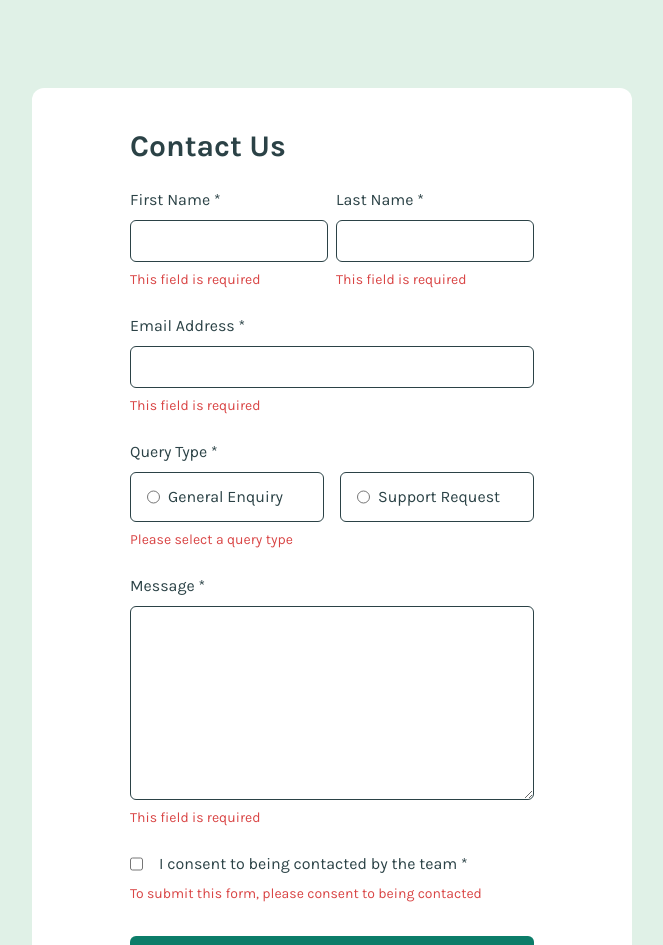
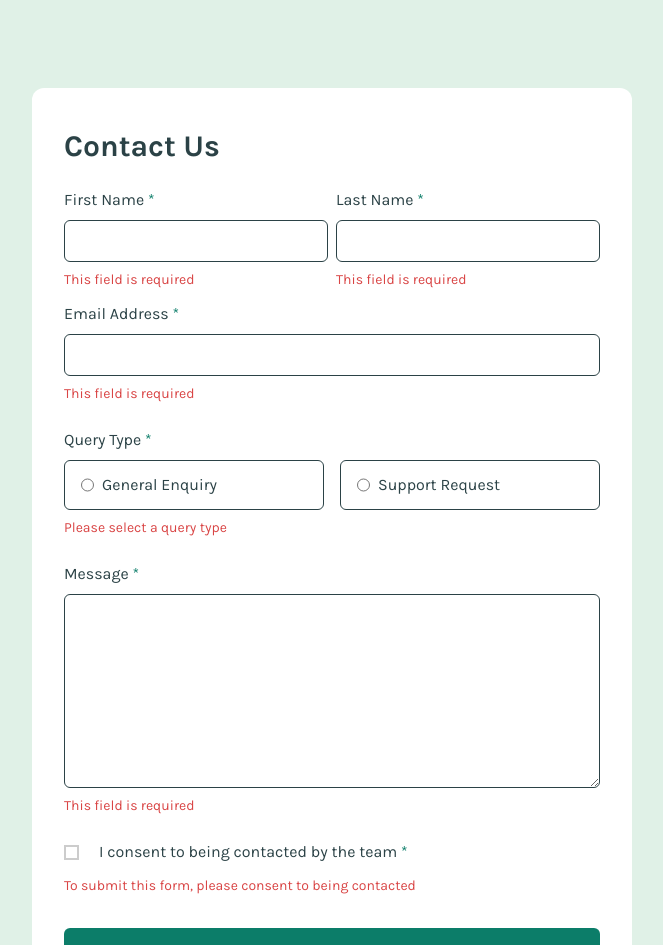
Before and after one commit to JuanMiranda1998/contact-form-frontend-mentor, a React (Vite) app: page / in a window 1280 px wide. Shown: the top 945 px of the page, without its empty margins (308-971 px from the left). Built offline with nearby package versions, Linux system fonts and the light colour scheme.

Commit message:
styled checkbox input

```diff
--- a/src/components/ConfirmationMessage.jsx
+++ b/src/components/ConfirmationMessage.jsx
@@ -1,9 +1,13 @@
-import React from 'react'
 
 const ConfirmationMessage = () => {
   return (
     <div className='w-[300px] lg:w-[400px] px-4 py-4 rounded-lg absolute top-1 left-1/2 -translate-x-1/2 bg-[#2a4244ef] text-white'>
-        <h1 className='mb-2'>Message Sent!</h1>
+        <div className='flex flex-row items-center mb-2'>
+          <div>
+            <img src="/icon-success-check.svg" alt="" />
+          </div>
+          <h1 className='ml-2'>Message Sent!</h1>
+        </div>
         <p className='text-sm text-[#e0f1e7]'>Thanks for completing the form. We'll be in touch soon!</p>
     </div>
   )
--- /dev/null
+++ b/src/components/Form.css
@@ -0,0 +1,69 @@
+.inputCheckContainer {
+    display: block;
+    position: relative;
+    padding-left: 35px;
+    margin-bottom: 12px;
+    cursor: pointer;
+    -webkit-user-select: none;
+    -moz-user-select: none;
+    -ms-user-select: none;
+    user-select: none;
+  }
+
+  /* Hide the browser's default checkbox */
+  .inputCheckContainer input {
+    position: absolute;
+    opacity: 0;
+    cursor: pointer;
+    height: 0;
+    width: 0;
+  }
+
+  /* Create a custom checkbox */
+  .checkmark {
+    position: absolute;
+    top: 20%;
+    left: 0;
+    height: 15px;
+    width: 15px;
+    background-color: #fff;
+    border: 2px #ccc solid;
+  }
+
+  /* On mouse-over, add a grey background color */
+  .inputCheckContainer:hover input ~ .checkmark {
+    background-color: #7fc9bc;
+    border: 2px #7fc9bc solid;
+  }
+
+  /* When the checkbox is checked, add a blue background */
+  .inputCheckContainer input:checked ~ .checkmark {
+    background-image: url(/icon-checkbox-check.svg);
+    background-color: #0c7d69;
+    border: 2px #0c7d69 solid;
+  }
+
+  /* Create the checkmark/indicator (hidden when not checked) */
+  .checkmark:after {
+    content: "";
+    position: absolute;
+    display: none;
+  }
+
+  /* Show the checkmark when checked */
+  .inputCheckContainer input:checked ~ .checkmark:after {
+    display: block;
+  }
+
+  /* Style the checkmark/indicator */
+  .inputCheckContainer .checkmark:after {
+    left: 3px;
+    top: 1px;
+    width: 5px;
+    height: 8px;
+    border: solid white;
+    border-width: 0 2px 2px 0;
+    -webkit-transform: rotate(35deg);
+    -ms-transform: rotate(35deg);
+    transform: rotate(35deg);
+  }
--- a/src/components/Form.jsx
+++ b/src/components/Form.jsx
@@ -1,6 +1,6 @@
+import './Form.css'
 import { useState } from "react"
 import ConfirmationMessage from "./ConfirmationMessage"
-
 
 const Form = () => {
     const [emailSubmitted, setEmailSubmitted] = useState(false)
@@ -87,52 +87,56 @@ const Form = () => {
 
 
     return (
-        <form className="text-[#2b4246]" onSubmit={handleSubmit}>
+        <form className="w-full text-[#2b4246]" onSubmit={handleSubmit}>
             <h1 className='text-3xl font-bold mb-6'>Contact Us</h1>
             <div className='w-full flex flex-col lg:flex-row justify-center items-center mb-4'>
                 <div className="w-full flex flex-col justify-center items-start mb-4 lg:mb-0 lg:mr-2">
-                    <label className="mb-2" htmlFor="firstName">First Name <span>*</span></label>
+                    <label className="mb-2" htmlFor="firstName">First Name <span className="text-[#0c7d69]">*</span></label>
                     <input className='w-full py-2 pl-4 border border-[#2b4246] rounded-md' type="text" id="firstName" name="firstName" onChange={handleChange} value={formData.firstName} />
-                    {isEmpty(formData.firstName) && <p className="my-2 text-sm text-[#d94545]">This field is required</p>}
+                    <div className="h-6">{isEmpty(formData.firstName) && <p className="my-2 text-sm text-[#d94545]">This field is required</p>}</div>
                 </div>
                 <div className="w-full flex flex-col justify-center items-start">
-                    <label className="mb-2" htmlFor="lastName">Last Name <span>*</span></label>
+                    <label className="mb-2" htmlFor="lastName">Last Name <span className="text-[#0c7d69]">*</span></label>
                     <input className='w-full py-2 pl-4 border border-[#2b4246] rounded-md' type="text" id="lastName" name="lastName" onChange={handleChange} value={formData.lastName} />
-                    {isEmpty(formData.lastName) && <p className="my-2 text-sm text-[#d94545]">This field is required</p>}
+                    <div className="h-6">{isEmpty(formData.lastName) && <p className="my-2 text-sm text-[#d94545]">This field is required</p>}</div>
                 </div>
             </div>
             <div className="w-full flex flex-col justify-center items-start mb-4">
-                <label className="mb-2" htmlFor="email">Email Address <span>*</span></label>
+                <label className="mb-2" htmlFor="email">Email Address <span className="text-[#0c7d69]">*</span></label>
                 <input className='w-full py-2 pl-4 border border-[#2b4246] rounded-md' type="text" id="email" name="email" onChange={handleChange} value={formData.email} />
                 {isEmpty(formData.email) && <p className="my-2 text-sm text-[#d94545]">This field is required</p>}
                 {!isEmpty(formData.email) && !verifyEmail(formData.email) && <p className="my-2 text-sm text-[#d94545]">Please enter a valid email address</p>}
             </div>
             <div className="w-full flex flex-col justify-center items-start mb-4">
-                <label className="mb-2" htmlFor="queryType">Query Type <span>*</span></label>
+                <label className="mb-2" htmlFor="queryType">Query Type <span className="text-[#0c7d69]">*</span></label>
                 <div className='w-full flex flex-col lg:flex-row gap-4 mb-4 lg:mb-0'>
-                    <div className='lg:w-full flex flex-row py-3 px-4 border border-[#2b4246] rounded-md'>
+                    <div className='lg:w-full flex flex-row py-3 px-4 border border-[#2b4246] rounded-md cursor-pointer'>
                         <input type="radio" name="queryType" value="generalEnquiry" onClick={handleChange} />
                         <p className='ml-2'>General Enquiry</p>
                     </div>
-                    <div className='lg:w-full flex flex-row py-3 px-4 border border-[#2b4246] rounded-md'>
+                    <div className='lg:w-full flex flex-row py-3 px-4 border border-[#2b4246] rounded-md cursor-pointer'>
                         <input type="radio" name="queryType" value="supportRequest" onClick={handleChange} />
-                        <p className='ml-2'>Support Request</p></div>
+                        <p className='ml-2'>Support Request</p>
+                    </div>
                 </div>
                 {isEmpty(formData.queryType) && <p className="my-2 text-sm text-[#d94545]">Please select a query type</p>}
             </div>
             <div className="w-full flex flex-col justify-center items-start mb-4">
-                <label className="mb-2" htmlFor="message">Message <span>*</span></label>
+                <label className="mb-2" htmlFor="message">Message <span className="text-[#0c7d69]">*</span></label>
                 <textarea className='w-full border border-[#2b4246] rounded-md' id="message" rows="8" name="message" onChange={handleChange} value={formData.message}></textarea>
                 {isEmpty(formData.message) && <p className="my-2 text-sm text-[#d94545]">This field is required</p>}
             </div>
             <div className="my-4">
-                <div className='flex flex-row'>
+
+                <label className="inputCheckContainer">
                     <input type="checkbox" name="consent" id="consent" onChange={handleCheckbox} value={formData.consent} />
-                    <p className='ml-4'>I consent to being contacted by the team <span>*</span></p>
-                </div>
+                    <span className="checkmark"></span>
+                    <p>I consent to being contacted by the team <span className="text-[#0c7d69]">*</span></p>
+                </label>
+
                 {!formData.consent && <p className="my-2 text-sm text-[#d94545]">To submit this form, please consent to being contacted</p>}
             </div>
-            <button className="w-full mt-4 py-3 rounded-md bg-[#0c7d69] text-white text-lg text-center">Submit</button>
+            <button className="w-full mt-4 py-3 rounded-md bg-[#0c7d69] text-white text-lg text-center hover:bg-[#063f36] transition-all">Submit</button>
             {emailSubmitted&&<ConfirmationMessage />}
         </form>
     )
```
